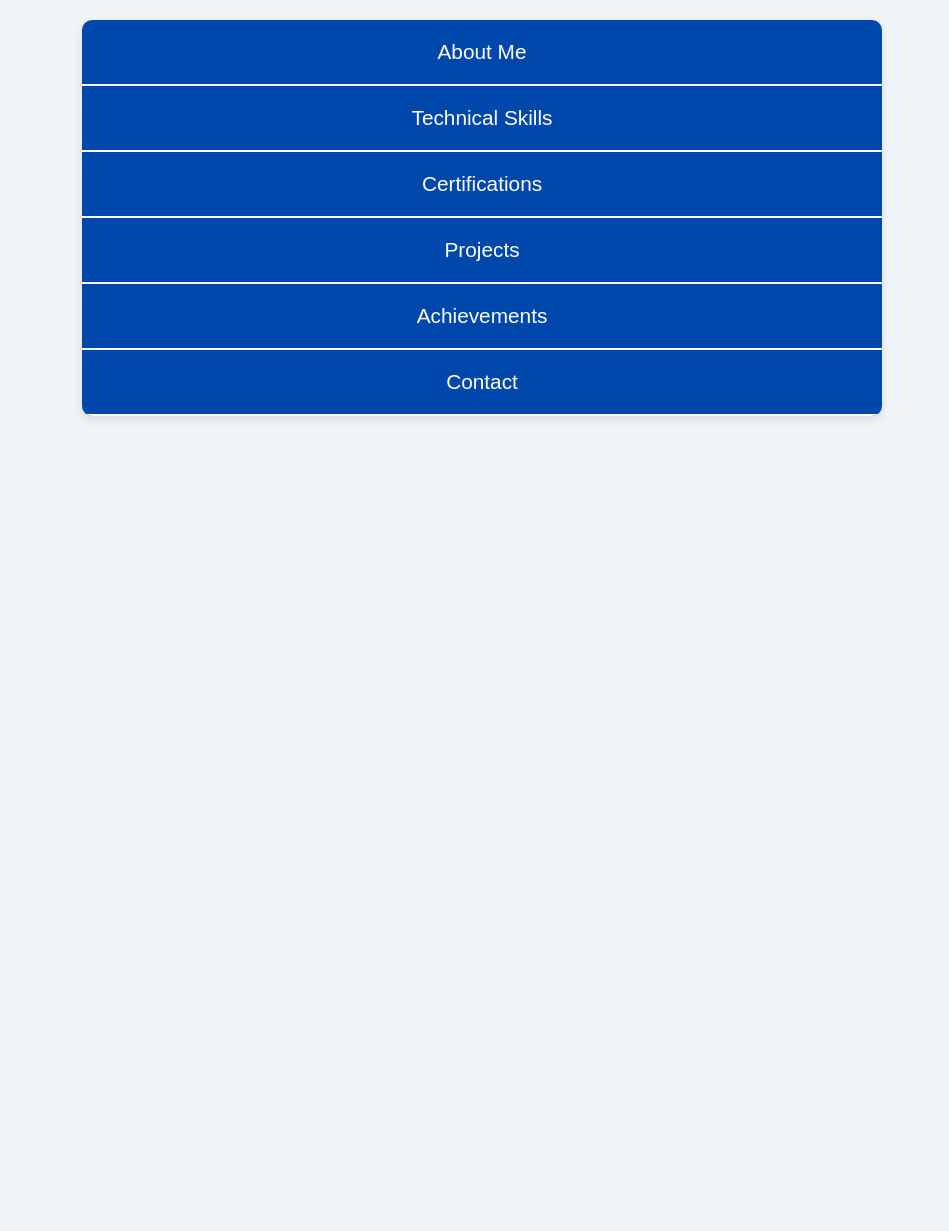
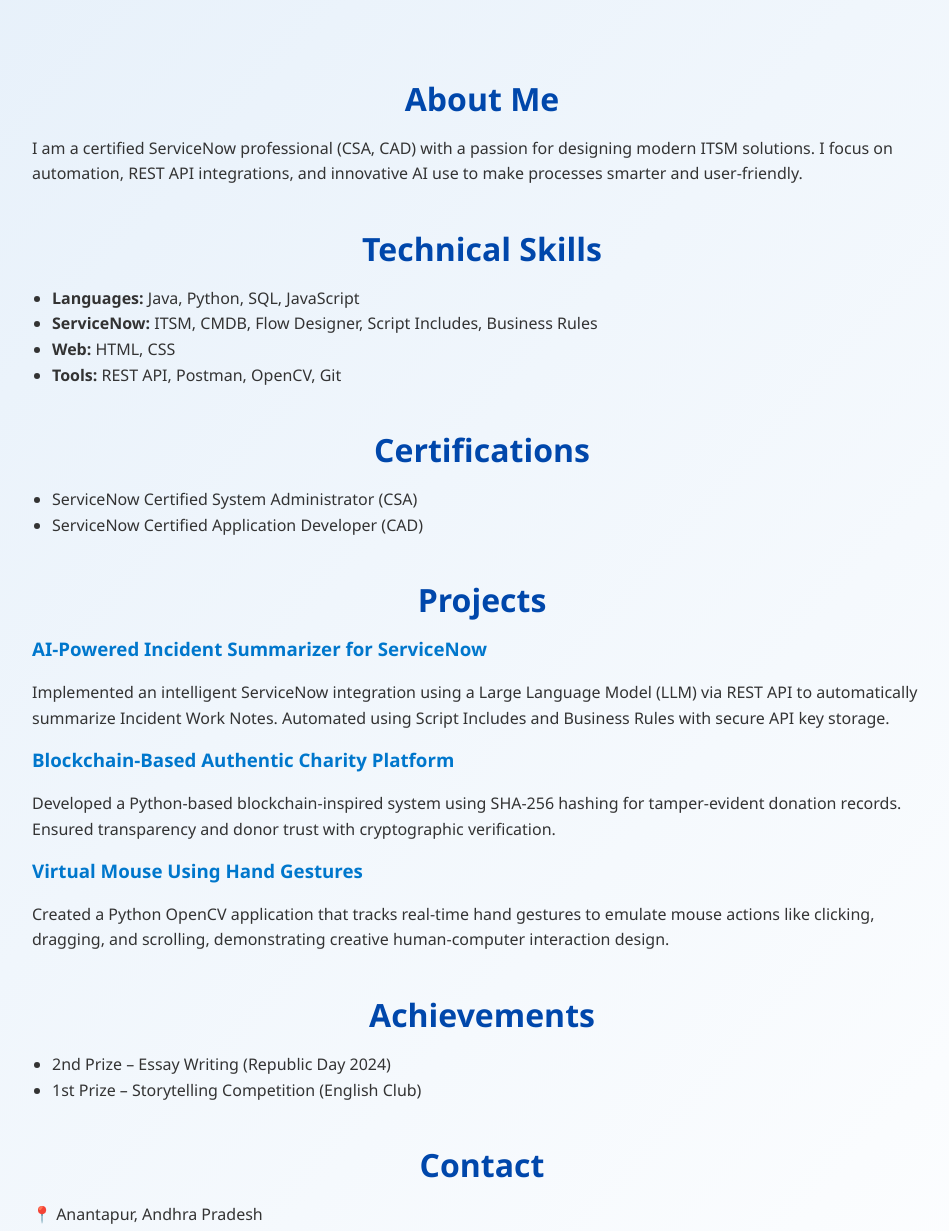
Before and after one commit to SiddareddygariNavyasree/Portfolio, a plain HTML site: page index.html in a window 1280 px wide. Shown: the top 1231 px of the page, without its empty margins (158-1107 px from the left). Before the commit the page ends 800 px from the top, so only its background shows below. Drawn offline with Linux system fonts and the light colour scheme.

Commit message:
index.html

```diff
--- a/index.html
+++ b/index.html
@@ -3,111 +3,102 @@
 <head>
   <meta charset="UTF-8" />
   <meta name="viewport" content="width=device-width, initial-scale=1.0" />
-  <title>Navyasree Siddareddy Gari – Interactive Portfolio</title>
+  <title>Navyasree Siddareddy Gari – Portfolio</title>
   <style>
     body {
-      font-family: Arial, sans-serif;
+      font-family: 'Segoe UI', Tahoma, Geneva, Verdana, sans-serif;
       margin: 0;
-      background-color: #f0f4f8;
+      padding: 0;
+      background: linear-gradient(to bottom right, #e6f0fa, #ffffff);
       color: #333;
     }
-    .accordion {
-      max-width: 800px;
-      margin: 20px auto;
-      border-radius: 10px;
-      overflow: hidden;
-      box-shadow: 0 4px 10px rgba(0,0,0,0.1);
+    .container {
+      max-width: 900px;
+      margin: 30px auto;
+      padding: 20px;
     }
-    .accordion-section {
-      background-color: #0047ab;
-      color: #fff;
-      padding: 20px;
-      cursor: pointer;
+    section {
+      margin-bottom: 40px;
+    }
+    h2 {
       text-align: center;
-      font-size: 1.3rem;
-      border-bottom: 2px solid #fff;
-      transition: background-color 0.3s;
+      font-size: 2rem;
+      margin-bottom: 10px;
+      color: #0047ab;
     }
-    .accordion-section:hover {
-      background-color: #00347a;
+    h3 {
+      color: #0077cc;
+      margin-top: 15px;
     }
-    .accordion-content {
-      display: none;
-      padding: 20px;
-      background-color: #fff;
-      color: #333;
-      border-bottom: 1px solid #ccc;
-      animation: fadein 0.5s;
+    p, li {
+      font-size: 1rem;
+      line-height: 1.6;
     }
-    @keyframes fadein {
-      from { opacity: 0; }
-      to { opacity: 1; }
+    ul {
+      margin-left: 20px;
+      padding-left: 0;
     }
     a {
-      color: #0047ab;
+      color: #0077cc;
+      text-decoration: none;
+    }
+    a:hover {
+      text-decoration: underline;
     }
   </style>
 </head>
 <body>
-  <div class="accordion">
-    <div class="accordion-section">About Me</div>
-    <div class="accordion-content">
-      <p>Certified ServiceNow professional with CSA and CAD certifications. Passionate about building intelligent ITSM solutions with automation, REST APIs, and modern AI integration.</p>
-    </div>
+  <div class="container">
 
-    <div class="accordion-section">Technical Skills</div>
-    <div class="accordion-content">
+    <section>
+      <h2>About Me</h2>
+      <p>I am a certified ServiceNow professional (CSA, CAD) with a passion for designing modern ITSM solutions. I focus on automation, REST API integrations, and innovative AI use to make processes smarter and user-friendly.</p>
+    </section>
+
+    <section>
+      <h2>Technical Skills</h2>
       <ul>
-        <li>Languages: Java, Python, SQL, JavaScript</li>
-        <li>ServiceNow: ITSM, CMDB, Flow Designer, Script Includes, Business Rules</li>
-        <li>Web Technologies: HTML, CSS</li>
-        <li>Tools: REST API, Postman, OpenCV, Git</li>
+        <li><strong>Languages:</strong> Java, Python, SQL, JavaScript</li>
+        <li><strong>ServiceNow:</strong> ITSM, CMDB, Flow Designer, Script Includes, Business Rules</li>
+        <li><strong>Web:</strong> HTML, CSS</li>
+        <li><strong>Tools:</strong> REST API, Postman, OpenCV, Git</li>
       </ul>
-    </div>
+    </section>
 
-    <div class="accordion-section">Certifications</div>
-    <div class="accordion-content">
+    <section>
+      <h2>Certifications</h2>
       <ul>
         <li>ServiceNow Certified System Administrator (CSA)</li>
         <li>ServiceNow Certified Application Developer (CAD)</li>
       </ul>
-    </div>
+    </section>
 
-    <div class="accordion-section">Projects</div>
-    <div class="accordion-content">
+    <section>
+      <h2>Projects</h2>
       <h3>AI-Powered Incident Summarizer for ServiceNow</h3>
-      <p>Developed an intelligent integration to summarize Incident Work Notes using LLM via REST API, enhancing agent productivity with automated Script Includes and Business Rules.</p>
+      <p>Implemented an intelligent ServiceNow integration using a Large Language Model (LLM) via REST API to automatically summarize Incident Work Notes. Automated using Script Includes and Business Rules with secure API key storage.</p>
       <h3>Blockchain-Based Authentic Charity Platform</h3>
-      <p>Engineered a Python system using SHA-256 for secure, tamper-evident donation records to promote transparency and trust.</p>
+      <p>Developed a Python-based blockchain-inspired system using SHA-256 hashing for tamper-evident donation records. Ensured transparency and donor trust with cryptographic verification.</p>
       <h3>Virtual Mouse Using Hand Gestures</h3>
-      <p>Created an interactive virtual mouse using Python and OpenCV to translate real-time hand gestures into mouse actions like click, drag, and scroll.</p>
-    </div>
+      <p>Created a Python OpenCV application that tracks real-time hand gestures to emulate mouse actions like clicking, dragging, and scrolling, demonstrating creative human-computer interaction design.</p>
+    </section>
 
-    <div class="accordion-section">Achievements</div>
-    <div class="accordion-content">
+    <section>
+      <h2>Achievements</h2>
       <ul>
         <li>2nd Prize – Essay Writing (Republic Day 2024)</li>
         <li>1st Prize – Storytelling Competition (English Club)</li>
       </ul>
-    </div>
+    </section>
 
-    <div class="accordion-section">Contact</div>
-    <div class="accordion-content">
+    <section>
+      <h2>Contact</h2>
       <p>📍 Anantapur, Andhra Pradesh</p>
       <p>📞 +91 8978419177</p>
       <p>✉️ <a href="mailto:navyasreesiddareddygari@gmail.com">navyasreesiddareddygari@gmail.com</a></p>
       <p>🔗 <a href="https://www.linkedin.com/in/navyasree-s-92a576258" target="_blank">LinkedIn Profile</a></p>
-    </div>
+    </section>
+
   </div>
-
-  <script>
-    const sections = document.querySelectorAll('.accordion-section');
-    sections.forEach((section, idx) => {
-      section.addEventListener('click', () => {
-        const content = section.nextElementSibling;
-        content.style.display = content.style.display === 'block' ? 'none' : 'block';
-      });
-    });
-  </script>
 </body>
 </html>
```
